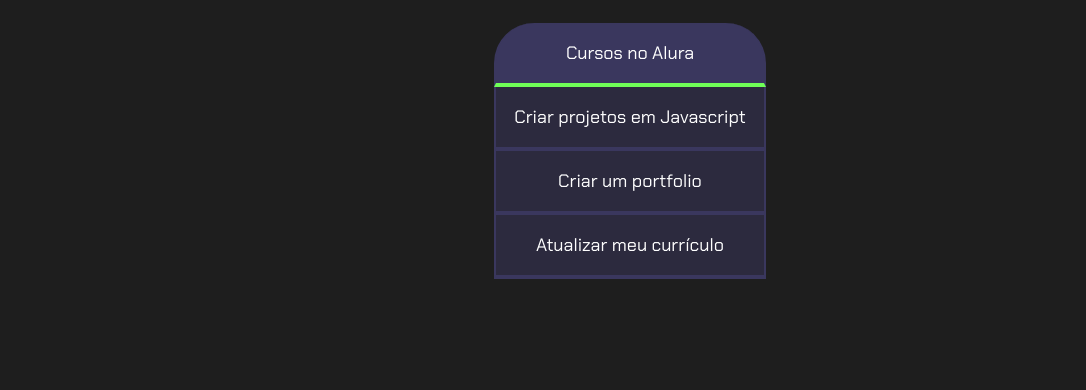
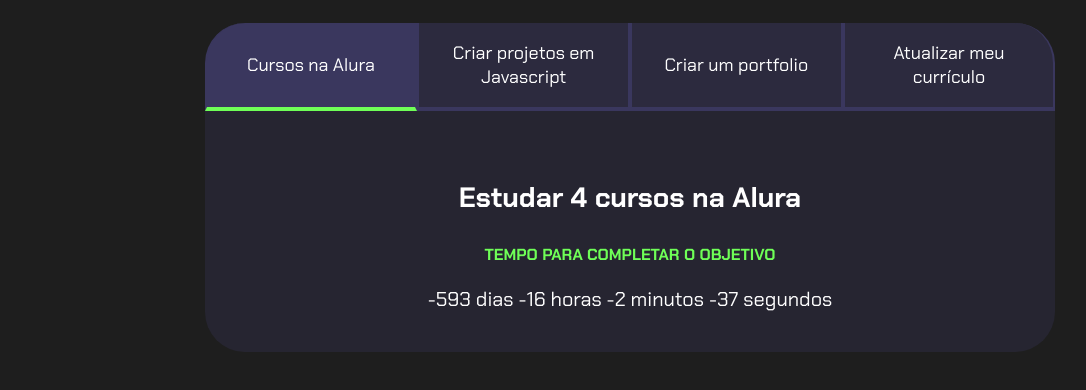
Before and after one commit to yurielllin/projeto-de-vida, a plain HTML site: page index.html in a window 1280 px wide. Shown: the part 80-470 px from the top of the page, without its empty margins (10-1096 px from the left). Drawn offline with Linux system fonts and the light colour scheme.

Commit message:
adicionei abas

```diff
--- a/index.html
+++ b/index.html
@@ -11,11 +11,35 @@
 <body>
     <section class="conteudo-principal">
         <h2 class="titulo-principal">Meus Objetivos do ano<span>_</span></h2>
-        <div class="botoes">
-            <button class="botao ativo">Cursos no Alura</button>
-            <button class="botao">Criar projetos em Javascript</button>
-            <button class="botao">Criar um portfolio</button>
-            <button class="botao">Atualizar meu currículo</button>
+        <div class="conteudo">
+            <div class="botoes">
+                <button class="botao ativo">Cursos na Alura</button>
+                <button class="botao">Criar projetos em Javascript</button>
+                <button class="botao">Criar um portfolio</button>
+                <button class="botao">Atualizar meu currículo</button>
+            </div>
+            <div class="abas-textos">
+                <div class="aba-conteudo ativo">
+                    <h3 class="aba-conteudo-titulo-principal">Estudar 4 cursos na Alura</h3>
+                    <h4 class="aba-conteudo-titulo-secundario">Tempo para completar o objetivo</h4>
+                    <div class="contador"></div>
+                </div>
+                <div class="aba-conteudo">
+                    <h3 class="aba-conteudo-titulo-principal">Criar 5 projetos em Javascript</h3>
+                    <h4 class="aba-conteudo-titulo-secundario">Tempo para completar o objetivo</h4>
+                    <div class="contador"></div>
+                </div>
+                <div class="aba-conteudo">
+                    <h3 class="aba-conteudo-titulo-principal">Criar um portfolio com os meus 3 melhores projetos</h3>
+                    <h4 class="aba-conteudo-titulo-secundario">Tempo para completar o objetivo</h4>
+                    <div class="contador"></div>
+                </div>
+                <div class="aba-conteudo">
+                    <h3 class="aba-conteudo-titulo-principal">Atualizar meu curriculo com os certificados da Alura</h3>
+                    <h4 class="aba-conteudo-titulo-secundario">Tempo para completar o objetivo</h4>
+                    <div class="contador"></div>
+                </div>
+            </div>
         </div>
     </section>
     <script src="main.js"></script>
--- a/main.js
+++ b/main.js
@@ -1,2 +1,36 @@
-const botoes =document.querySelectorAll(".botao");
-console.log(botoes);
+const botoes = document.querySelectorAll(".botao");
+const textos = document.querySelectorAll(".aba-conteudo");
+
+for (let i = 0; i < botoes.length; i++) {
+    botoes[i].onclick = function () {
+
+        for (let j = 0; j < botoes.length; j++) {
+            botoes[j].classList.remove("ativo");
+            textos[j].classList.remove("ativo");
+        }
+
+        botoes[i].classList.add("ativo");
+        textos[i].classList.add("ativo");
+    }
+}
+
+const contadores = document.querySelectorAll(".contador");
+const tempoObjetivo1 = new Date("2023-10-05T00:00:00");
+
+
+contadores[0].textContent = calculaTempo(tempoObjetivo1);
+
+function calculaTempo(tempoObjetivo) {
+    let tempoAtual = new Date();
+    let tempoFinal = tempoObjetivo - tempoAtual;
+    let segundos = Math.floor(tempoFinal / 1000);
+    let minutos = Math.floor(segundos / 60);
+    let horas = Math.floor(minutos / 60);
+    let dias = Math.floor(horas / 24);
+
+    segundos %= 60;
+    minutos %= 60;
+    horas %= 24;
+
+    return dias + " dias " + horas + " horas " + minutos + " minutos " + segundos + " segundos";
+}
--- a/style.css
+++ b/style.css
@@ -36,8 +36,9 @@ body {
     color: var(--verde);
 }
 
-.botao{
-    font-family: "Chakra Petch", sans-serif;
+
+.botao {
+    font-family: 'Chakra Petch', sans-serif;
     background-color: var(--botao-inativo);
     color: var(--branco);
     display: flex;
@@ -60,8 +61,51 @@ body {
     display: block;
 }
 
+.botao.ativo {
+    background-color: var(--botao-ativo);
+    border-bottom: 4px solid var(--verde);
+}
 
- .ativo{
-background-color: var(--botao-ativo);
-border-bottom: 4px solid var(--verde);
+.abas-textos {
+    background-color: var(--texto-fundo);
+    padding: 40px;
+    border-radius: 0 0 40px 40px;
 }
+
+.aba-conteudo.ativo {
+    display: block;
+}
+
+.aba-conteudo {
+    display: none;
+}
+
+.aba-conteudo-titulo-principal {
+    font-size: 28px;
+    text-align: center;
+}
+
+.aba-conteudo-titulo-secundario {
+    text-align: center;
+    color: var(--verde);
+    text-transform: uppercase;
+}
+
+.contador {
+    font-size: 20px;
+    text-align: center;
+}
+
+@media screen and (min-width: 768px) {
+    .botoes {
+        display: flex;
+    }
+
+    .botao:first-child {
+        border-radius: 40px 0 0 0;
+    }
+
+    .botao:last-child {
+        border-radius: 0 40px 0 0;
+    }
+}
```
